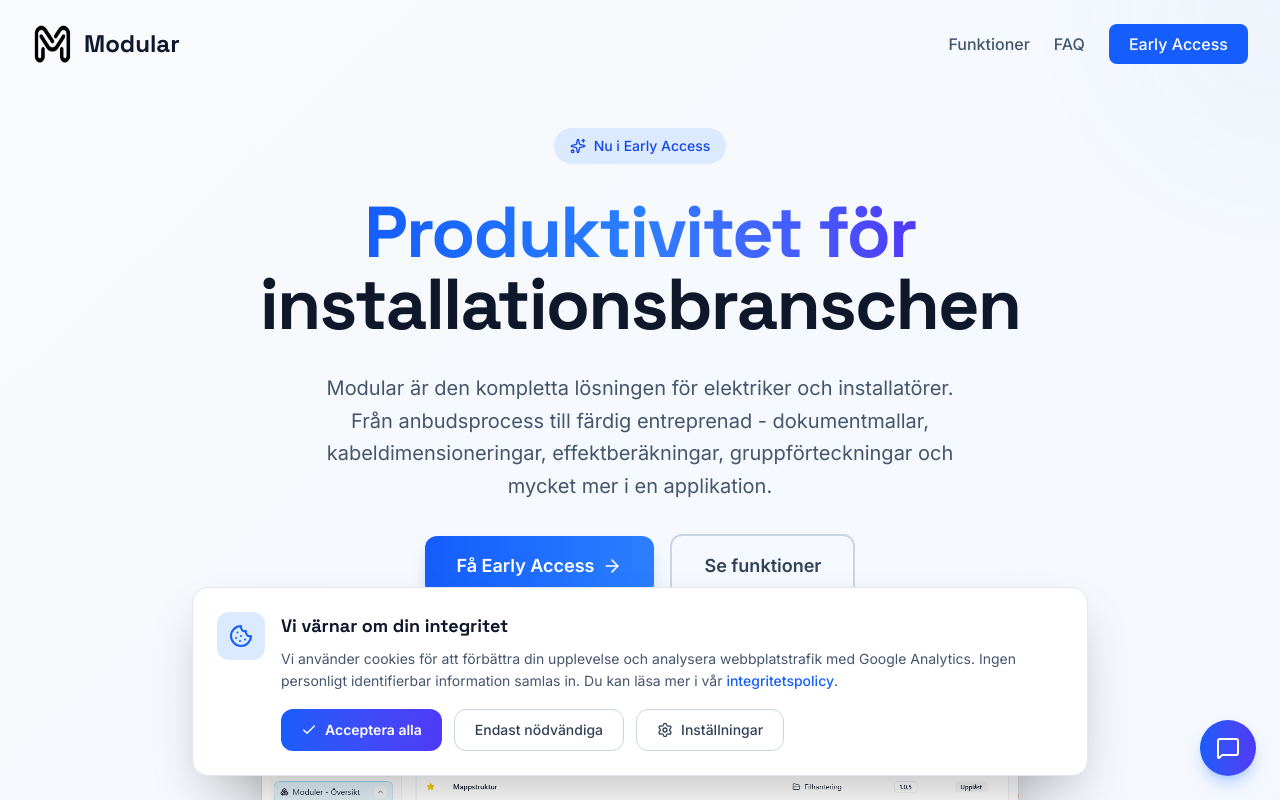
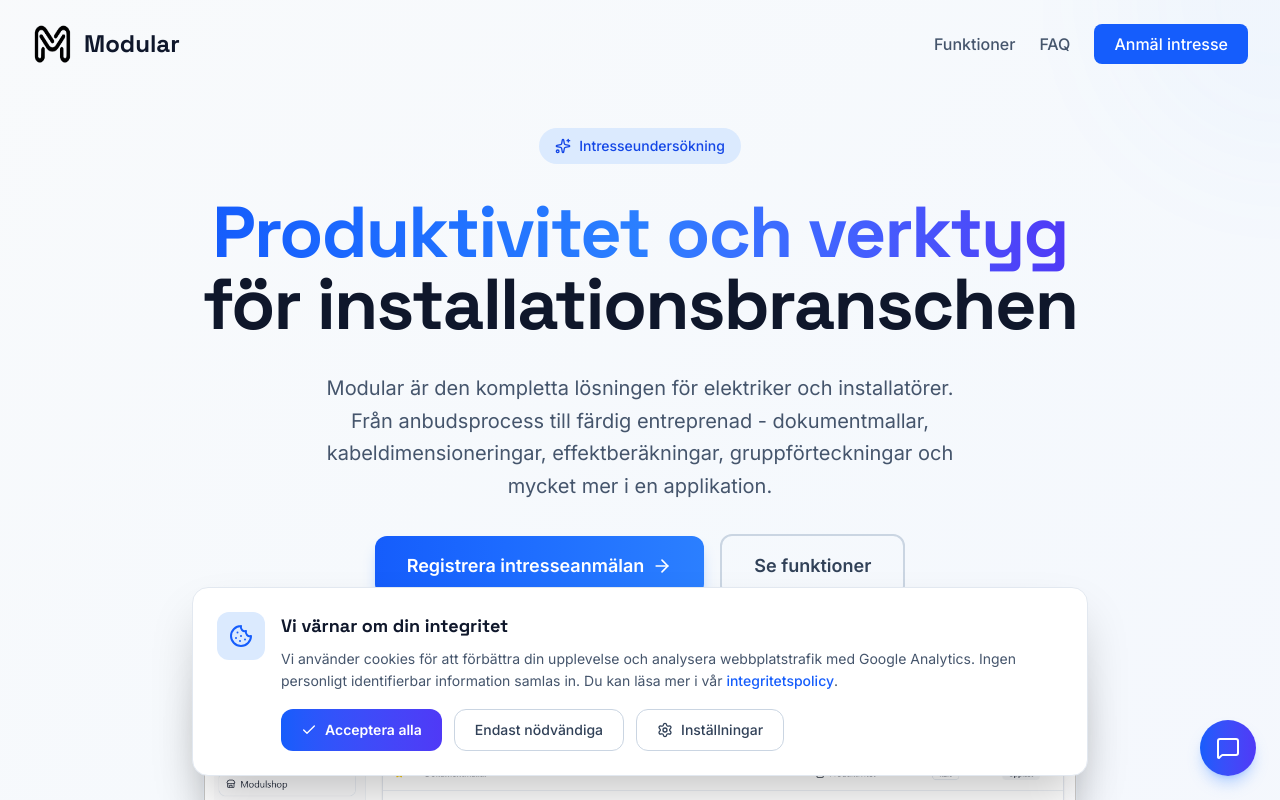
Before and after one commit to infeap/Modular-landing, a Next.js app: page / in a window 1280 px wide. Shown: the top 800 px of the page. Built offline with nearby package versions, Linux system fonts and the light colour scheme; no server answers.

Commit message:
Justering av texter på hemsidan för att mer passa intressekoll än early-access

```diff
--- a/src/app/api/early-access/route.ts
+++ b/src/app/api/early-access/route.ts
@@ -4,7 +4,7 @@
 import path from "path";
 
 const DATA_DIR = path.join(process.cwd(), "data");
-const EMAILS_FILE = path.join(DATA_DIR, "early-access-emails.json");
+const EMAILS_FILE = path.join(DATA_DIR, "intresseanmälan-emails.json");
 
 interface EmailEntry {
   email: string;
@@ -65,7 +65,7 @@
       { status: 200 }
     );
   } catch (error) {
-    console.error("Error processing early access signup:", error);
+    console.error("Error processing intresseanmälan signup:", error);
     return NextResponse.json(
       { error: "Något gick fel. Försök igen senare." },
       { status: 500 }
--- a/src/app/layout.tsx
+++ b/src/app/layout.tsx
@@ -15,18 +15,6 @@
   display: "swap",
 });
 
-export const metadata: Metadata = {
-  title: "Modular - Produktivitetsverktyg för installationsbranschen",
-  description: "Modular är en modulär applikation för elektriker och installatörer med dokumentmallar, kabeldimensionering, effektberäkningar och mycket mer. Få early access nu!",
-  keywords: ["elektriker", "installation", "kabeldimensionering", "effektberäkning", "dokumentmallar", "modular", "el"],
-  authors: [{ name: "Modular Team" }],
-  openGraph: {
-    title: "Modular - Produktivitetsverktyg för installationsbranschen",
-    description: "Modular är en modulär applikation för elektriker och installatörer med dokumentmallar, kabeldimensionering, effektberäkningar och mycket mer.",
-    type: "website",
-  },
-};
-
 export default function RootLayout({
   children,
 }: Readonly<{
--- a/src/components/CTA.tsx
+++ b/src/components/CTA.tsx
@@ -60,15 +60,15 @@
               className="text-4xl sm:text-5xl lg:text-6xl font-bold text-white mb-6"
               style={{ fontFamily: "var(--font-space-grotesk)" }}
             >
-              Redo att börja?
+              Intresserad av att börja?
             </h2>
             <p className="text-xl text-white/90 mb-10 max-w-2xl mx-auto leading-relaxed">
-              Gå med i vår early access och bli en av de första att uppleva framtidens produktivitetsverktyg för elektriker.
+              Gå med i vår intresseundersökning och bli en av de första att få information om och när projektet går vidare.
             </p>
 
             <div className="flex flex-col sm:flex-row gap-4 justify-center items-center">
               <motion.a
-                href="#early-access"
+                href="#intresseanmälan"
                 onClick={() => trackClick("cta_early_access", "cta")}
                 whileHover={{ scale: 1.05 }}
                 whileTap={{ scale: 0.95 }}
--- a/src/components/EarlyAccess.tsx
+++ b/src/components/EarlyAccess.tsx
@@ -24,7 +24,7 @@
     setStatus("loading");
 
     try {
-      const response = await fetch("/api/early-access", {
+      const response = await fetch("/api/intresseanmälan", {
         method: "POST",
         headers: {
           "Content-Type": "application/json",
@@ -52,7 +52,7 @@
   };
 
   return (
-    <section id="early-access" className="py-24 bg-gradient-to-br from-blue-600 via-blue-500 to-indigo-600 relative overflow-hidden">
+    <section id="intresseanmälan" className="py-24 bg-gradient-to-br from-blue-600 via-blue-500 to-indigo-600 relative overflow-hidden">
       {/* Background decorations */}
       <div className="absolute inset-0 opacity-20">
         <motion.div
@@ -104,10 +104,12 @@
             className="text-4xl sm:text-5xl font-bold text-white mb-6"
             style={{ fontFamily: "var(--font-space-grotesk)" }}
           >
-            Få Early Access
+            Registrera intresseanmälan!
           </h2>
           <p className="text-xl text-white/90 mb-12 max-w-2xl mx-auto leading-relaxed">
-            Bli en av de första att testa Modular. Registrera din e-post så hör vi av oss när vi lanserar.
+          Bli en av de första att anmäla ditt intresse för Modular-konceptet. Registrera din e-postadress så hör vi av oss med infromaton om och när projektet går vidare.
+          <br />
+          Vi skickar inga utskick i onödan – du kommer endast att bli kontaktad vid relevanta uppdateringar kring konceptets eventuella utveckling.
           </p>
 
           {/* Form */}
@@ -183,10 +185,6 @@
               <CheckCircle className="w-4 h-4" />
               <span>Avregistrera när som helst</span>
             </div>
-            <div className="flex items-center gap-2">
-              <CheckCircle className="w-4 h-4" />
-              <span>Exklusiva förmåner</span>
-            </div>
           </motion.div>
         </motion.div>
       </div>
--- a/src/components/FAQ.tsx
+++ b/src/components/FAQ.tsx
@@ -7,35 +7,35 @@
 const faqs = [
   {
     question: "Vad är Modular?",
-    answer: "Modular är en modulär desktop-applikation utvecklad för installationsbranschen, särskilt elektriker. Vi kombinerar dokumentmallar, kabeldimensioneringar, effektberäkningar, gruppförteckningar och mycket mer i en enda plattform.",
+    answer: "Modular är ett koncept vi undersöker intresset för. Tanken är att det i framtiden skulle kunna bli en modulär applikation riktad mot installationsbranschen, exempelvis entreprenörer och mindre konsultverksamheter.",
   },
   {
     question: "Hur fungerar det modulära systemet?",
-    answer: "Modular är uppbyggt med moduler som du kan köpa och aktivera efter behov. Detta ger dig flexibiliteten att endast betala för de funktioner du faktiskt använder. Börja med grundläggande dokumentmallar och lägg till specialiserade el-moduler när du behöver dem.",
+    answer: "En möjlig inriktning är ett modulbaserat upplägg, där användaren själv väljer vilka funktioner som är relevanta. Detta är dock något vi vill utvärdera tillsammans med branschen innan eventuell utveckling påbörjas.",
   },
   {
-    question: "Vilka el-moduler finns tillgängliga?",
-    answer: "Vi erbjuder moduler för kabeldimensionering enligt SS 436 40 00, effektberäkningar, gruppförteckningar, samt mallar för anbudshandlingar, uppdragsbekräftelser och mycket mer. Fler moduler tillkommer löpande baserat på feedback från elektriker och installatörer.",
+    question: "Vilka moduler kommer att finnas tillgängliga från start?",
+    answer: "Finns det intresse startar vi utvecklingen med de mest efterfrågade modulerna – baserat på feedback från elektriker, installatörer och konsulter. Har ni önskemål? Kontakta oss så utvärderar vi möjligheterna att implementera dem.",
   },
   {
-    question: "Är Modular gratis?",
-    answer: "Vi arbetar för närvarande med prissättningen. Early access-användare kommer att få exklusiva förmåner och rabatter när vi lanserar. Registrera dig för att få mer information!",
+    question: "Vad kommer Modular att kosta?",
+    answer: "I detta tidiga skede när vi endast utför intresseundersökningar så har vi ingen aktuell prissättning. Registrera dig för att hålla dig uppdaterad om utvecklingen!",
   },
   {
     question: "Vilka plattformar stöds?",
-    answer: "Modular fungerar på Windows, macOS och Linux. Vi siktar på att lansera för alla plattformar samtidigt.",
+    answer: "Om projektet realiseras är utgångspunkten att i första hand rikta sig mot Windows, som idag är branschstandard.",
   },
   {
-    question: "Lagras min projektdata lokalt?",
-    answer: "Ja! All din projektdata och beräkningar lagras lokalt på din dator. Vi värdesätter din integritet och säkerhet, så ingen känslig data skickas till våra servrar.",
+    question: "Hur hanteras min projektdata - lokalt eller i molnet?",
+    answer: "En möjlig inriktning är att prioritera lokal lagring av projektdata för att värna om integritet och kontroll. Exakt teknisk lösning är ännu inte fastställd och kommer att avgöras i ett senare skede.",
   },
   {
     question: "Kan jag föreslå nya moduler eller funktioner?",
-    answer: "Absolut! Klicka på feedback-knappen i nedre högra hörnet för att dela dina idéer. Vi älskar att höra från elektriker och installatörer - era förslag hjälper oss att forma produkten.",
+    answer: "Absolut! Klicka på feedback-knappen i nedre högra hörnet för att dela dina idéer. Vi älskar att höra från er! Era förslag hjälper oss att forma produkten.",
   },
   {
     question: "När lanseras Modular?",
-    answer: "Vi är för närvarande i early access-fasen. Registrera din e-post för att få notifikationer om lansering och exklusiv tidig tillgång med förmånliga priser.",
+    answer: "Det finns för närvarande inget lanseringsdatum. Detta är en intresseundersökning där eventuell vidare utveckling sker baserat på intresseanmälningar och feedback.",
   },
 ];
 
@@ -135,7 +135,7 @@
             Har du fler frågor?
           </p>
           <a
-            href="#early-access"
+            href="#intresseanmälan"
             className="inline-flex items-center gap-2 px-6 py-3 rounded-lg bg-gradient-to-r from-blue-600 to-indigo-600 text-white font-semibold hover:shadow-lg transition-all duration-300 hover:scale-105"
           >
             Registrera dig för early access
--- a/src/components/Footer.tsx
+++ b/src/components/Footer.tsx
@@ -9,12 +9,12 @@
   product: [
     { name: "Funktioner", href: "#features" },
     { name: "FAQ", href: "#faq" },
-    { name: "Early Access", href: "#early-access" },
+    { name: "Early Access", href: "#intresseanmälan" },
   ],
   company: [
-    { name: "Om oss", href: "#" },
-    { name: "Kontakt", href: "#" },
-    { name: "Karriär", href: "#" },
+    // { name: "Om oss", href: "#" },
+    { name: "Kontakt", href: "#intresseanmälan" },
+    // { name: "Karriär", href: "#" },
   ],
   legal: [
     { name: "Integritetspolicy", href: "/integritetspolicy" },
@@ -74,7 +74,10 @@
               </span>
             </div>
             <p className="text-sm text-slate-400 leading-relaxed mb-4">
-              Produktivitetsverktyg för installationsbranschen. Dokumentmallar, kabeldimensioneringar, effektberäkningar och mycket mer.
+            <span className="block text-sm font-semibold text-white mb-1">Observera</span>
+            <span>
+              Modular är i nuläget ett koncept i ett tidigt utvärderingsskede. Informationen på denna sida utgör inte ett erbjudande om produkt eller tjänst. Eventuell vidareutveckling, funktionalitet, prissättning och lansering är villkorad av intresse, återkoppling och framtida beslut.
+            </span>
             </p>
             {/* Social Links */}
             <div className="flex gap-3">
--- a/src/components/Hero.tsx
+++ b/src/components/Hero.tsx
@@ -48,11 +48,11 @@
               FAQ
             </a>
             <a
-              href="#early-access"
+              href="#intresseanmälan"
               onClick={() => trackClick("nav_early_access", "navigation")}
               className="px-5 py-2 rounded-lg bg-blue-600 text-white font-medium hover:bg-blue-700 transition-colors"
             >
-              Early Access
+              Anmäl intresse
             </a>
           </div>
         </div>
@@ -102,7 +102,7 @@
             className="inline-flex items-center gap-2 px-4 py-2 rounded-full bg-blue-100 text-blue-700 text-sm font-medium"
           >
             <Sparkles className="w-4 h-4" />
-            <span>Nu i Early Access</span>
+            <span>Intresseundersökning</span>
           </motion.div>
 
           {/* Heading */}
@@ -114,11 +114,11 @@
             style={{ fontFamily: "var(--font-space-grotesk)" }}
           >
             <span className="bg-gradient-to-r from-blue-600 via-blue-500 to-indigo-600 bg-clip-text text-transparent">
-              Produktivitet för
+              Produktivitet och verktyg
             </span>
             <br />
             <span className="text-slate-900">
-              installationsbranschen
+            för installationsbranschen
             </span>
           </motion.h1>
 
@@ -142,11 +142,11 @@
             className="flex flex-col sm:flex-row gap-4 justify-center items-center"
           >
             <a
-              href="#early-access"
+              href="#intresseanmälan"
               onClick={() => trackClick("hero_early_access_cta", "cta")}
               className="group inline-flex items-center gap-2 px-8 py-4 rounded-xl bg-gradient-to-r from-blue-600 to-blue-500 text-white font-semibold text-lg shadow-lg shadow-blue-500/30 hover:shadow-xl hover:shadow-blue-500/40 transition-all duration-300 hover:scale-105"
             >
-              Få Early Access
+              Registrera intresseanmälan
               <ArrowRight className="w-5 h-5 group-hover:translate-x-1 transition-transform" />
             </a>
             <a
--- a/src/components/ModuleModal.tsx
+++ b/src/components/ModuleModal.tsx
@@ -226,7 +226,7 @@
 
                   {module.available && (
                     <a
-                      href="#early-access"
+                      href="#intresseanmälan"
                       onClick={handleEarlyAccess}
                       className="flex items-center gap-2 px-6 py-3 rounded-xl border-2 border-slate-200 text-slate-700 font-semibold hover:border-blue-300 hover:bg-blue-50 transition-all"
                     >
```
